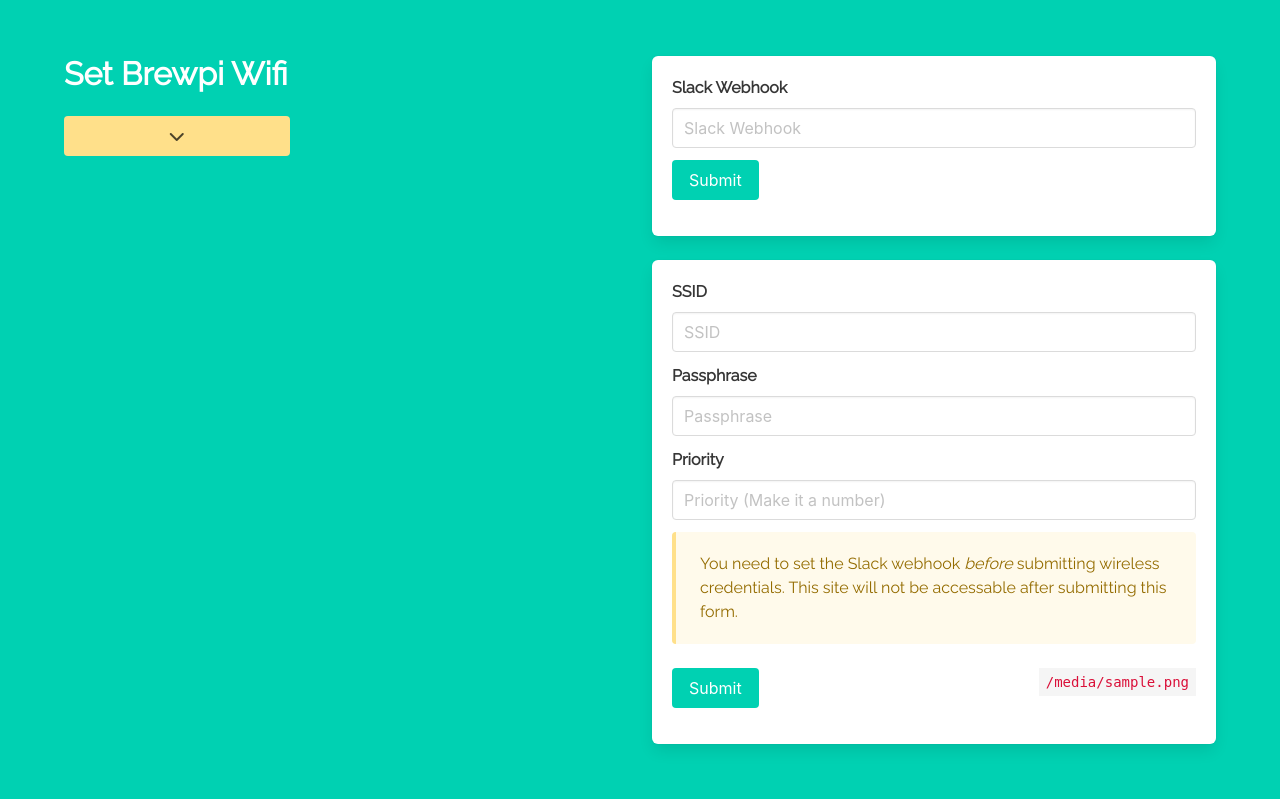
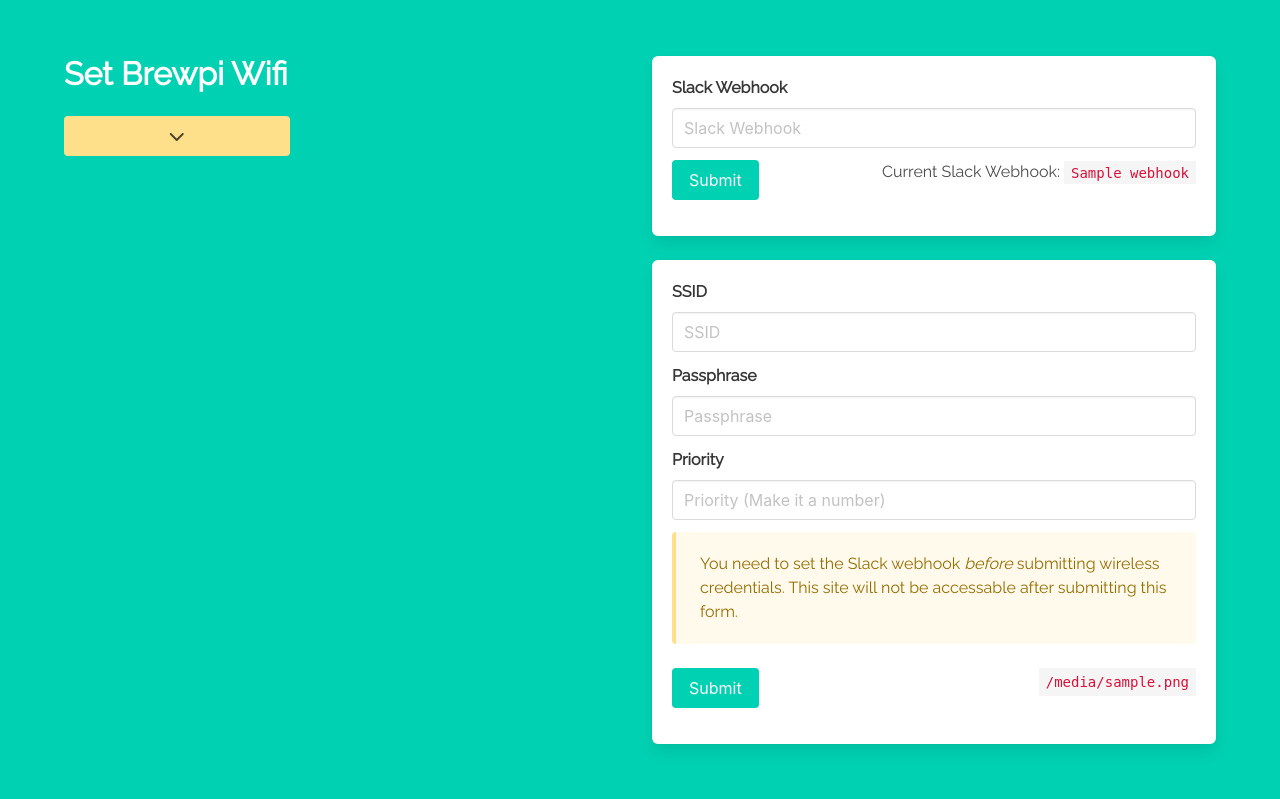
Before and after one commit to llamicron/brewer-network, a Flask app: template templates/index.html in a window 1280 px wide. Shown: the top 799 px of the page. Run offline with Flask 2, Linux system fonts and the light colour scheme; the template is opened without the code that fills it: most values are stand-ins (such as "Sample title", 1, 10 or a date in 2020); some libraries are stand-ins or nearby versions.

Commit message:
Adds slack webhook window

```diff
--- a/brewer_network.py
+++ b/brewer_network.py
@@ -14,7 +14,8 @@
     return render_template(
         "index.html",
         file=app.wpa_supplicant,
-        file_lines=get_file_contents(app.wpa_supplicant))
+        file_lines=get_file_contents(app.wpa_supplicant),
+        webhook=get_webhook())
 
 
 @app.route("/write-supplicant", methods=["POST"])
@@ -36,7 +37,8 @@
             % app.wpa_supplicant)
     return redirect("/")
 
-@app.route("/write-webhook", methods = ["POST"])
+
+@app.route("/write-webhook", methods=["POST"])
 def handle_webhook_form_post():
     if not validate_form_submission(request.form):
         session["error"] = True
@@ -50,12 +52,19 @@
         flash("Failed (IOError): Can't write to file. Get Luke to fix this.")
     return redirect("/")
 
+
 def write_webhook(webhook):
     with open(app.webhook_file, "w+") as file:
         file.truncate()
         file.write(webhook)
         return True
     return False
+
+
+def get_webhook():
+    with open(app.webhook_file, "r") as file:
+        return file.read()
+
 
 def write_wpa_supplicant(ssid, password, priority):
     wpa = open(app.wpa_supplicant, "a")
--- a/templates/index.html
+++ b/templates/index.html
@@ -31,8 +31,8 @@
               </article>
               {% else %}
               <strong>
-                        {{ message }}
-                      </strong> {% endif %}
+                {{ message }}
+              </strong> {% endif %}
             </h2>
             {% endfor %} {% endif %} {% endwith %}
 
@@ -54,9 +54,18 @@
                 </div>
 
                 <!-- Webhook Form Submit Button -->
-                <button type="submit" class="button is-primary">
-                  Submit
-                </button>
+                <div class="columns">
+                  <div class="column is-2">
+                    <button type="submit" class="button is-primary">
+                      Submit
+                    </button>
+                  </div>
+                  <div class="column">
+                    <div class="is-pulled-right">
+                      Current Slack Webhook: <code>{{ webhook }}</code>
+                    </div>
+                  </div>
+                </div>
               </form>
             </div>
             <div class="box">
```
Also changed, not shown: tests/brewer_network_tests.py (+9 -2 lines).
